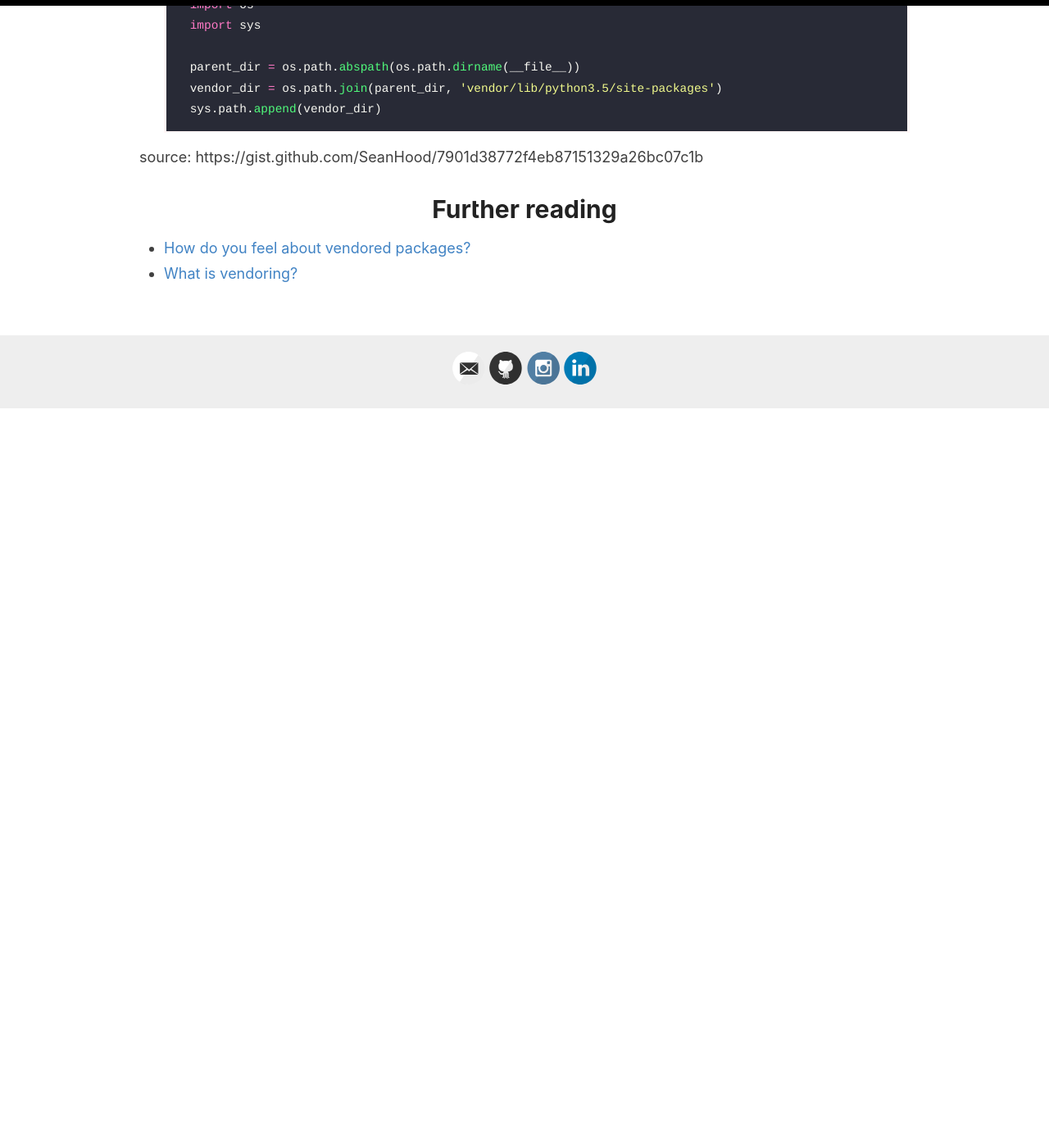
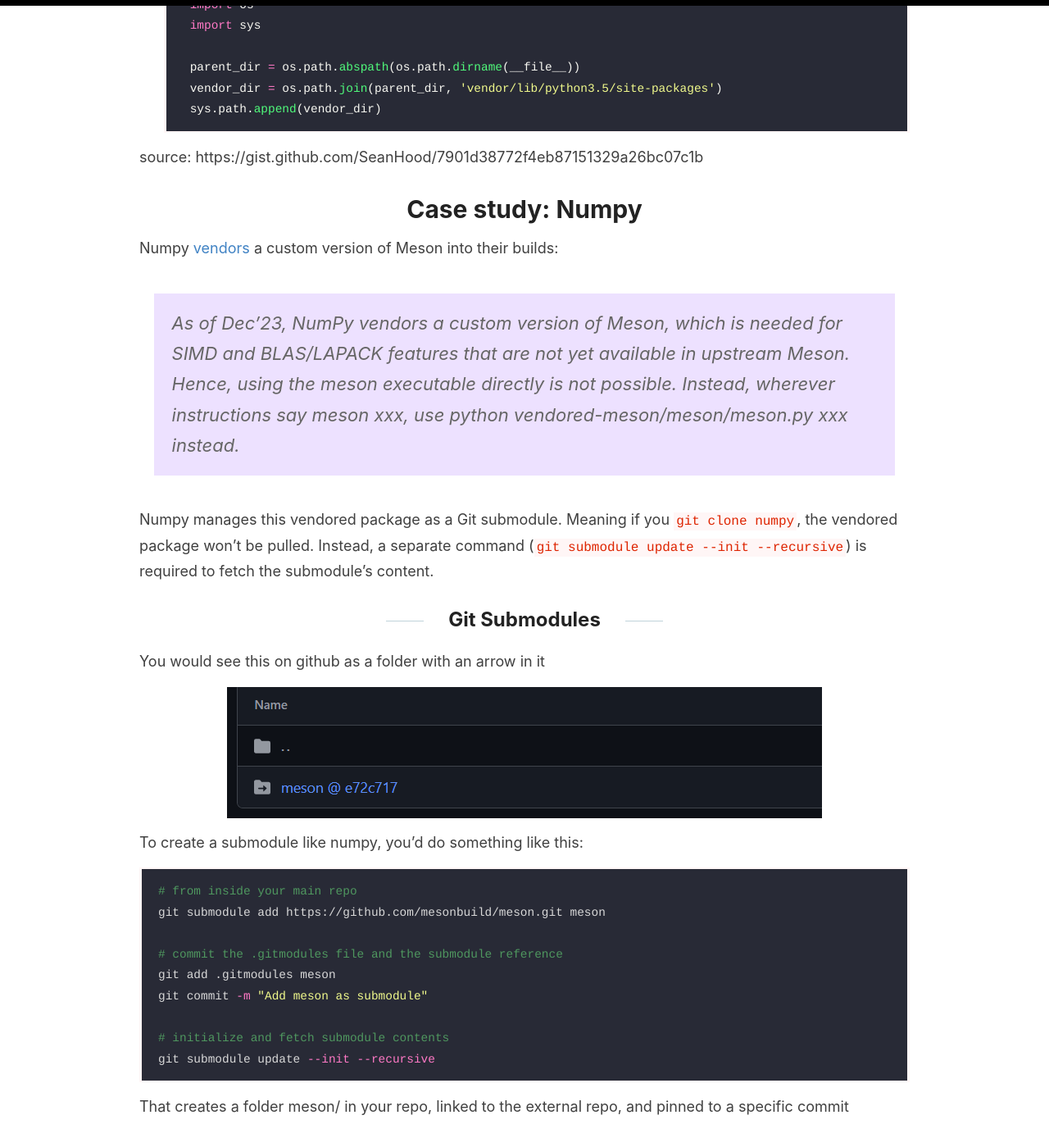
Before and after one commit to kfchou/kfchou.github.io, a Jekyll site: the page built from _posts/2025-06-04-vendoring.md, in a window 1280 px wide and 1400 px high, scrolled down 2570 px. Shown: the whole window at 82% size. Built offline with Jekyll 4.4.1, drawn with Linux system fonts in a browser that asks for light colours; comment, search, counter and statistics services are not loaded; before the commit the page ends 3069 px from its top, so only the background shows below that.

Commit message:
update vendoring with numpy case study

````diff
--- a/_posts/2025-06-04-vendoring.md
+++ b/_posts/2025-06-04-vendoring.md
@@ -62,6 +62,33 @@
 
 source: https://gist.github.com/SeanHood/7901d38772f4eb87151329a26bc07c1b
 
+# Case study: Numpy
+Numpy [vendors](https://numpy.org/doc/stable/building/understanding_meson.html) a custom version of Meson into their builds:
+> As of Dec’23, NumPy vendors a custom version of Meson, which is needed for SIMD and BLAS/LAPACK features that are not yet available in upstream Meson. Hence, using the meson executable directly is not possible. Instead, wherever instructions say meson xxx, use python vendored-meson/meson/meson.py xxx instead.
+
+Numpy manages this vendored package as a Git submodule. Meaning if you `git clone numpy`, the vendored package won't be pulled. Instead, a separate command (`git submodule update --init --recursive`) is required to fetch the submodule's content.
+
+## Git Submodules
+
+You would see this on github as a folder with an arrow in it
+
+![A submodule icon](/assets/submodule.png)
+
+To create a submodule like numpy, you'd do something like this:
+
+```bash
+# from inside your main repo
+git submodule add https://github.com/mesonbuild/meson.git meson
+
+# commit the .gitmodules file and the submodule reference
+git add .gitmodules meson
+git commit -m "Add meson as submodule"
+
+# initialize and fetch submodule contents
+git submodule update --init --recursive
+```
+That creates a folder meson/ in your repo, linked to the external repo, and pinned to a specific commit
+
 # Further reading
 * [How do you feel about vendored packages?](https://www.reddit.com/r/Python/comments/132jk6l/how_do_you_feel_about_vendored_packages/)
 * [What is vendoring?](https://stackoverflow.com/questions/11378921/what-does-the-term-vendoring-or-to-vendor-mean-for-ruby-on-rails)
````
Also changed, not shown: assets/submodule.png (added).
